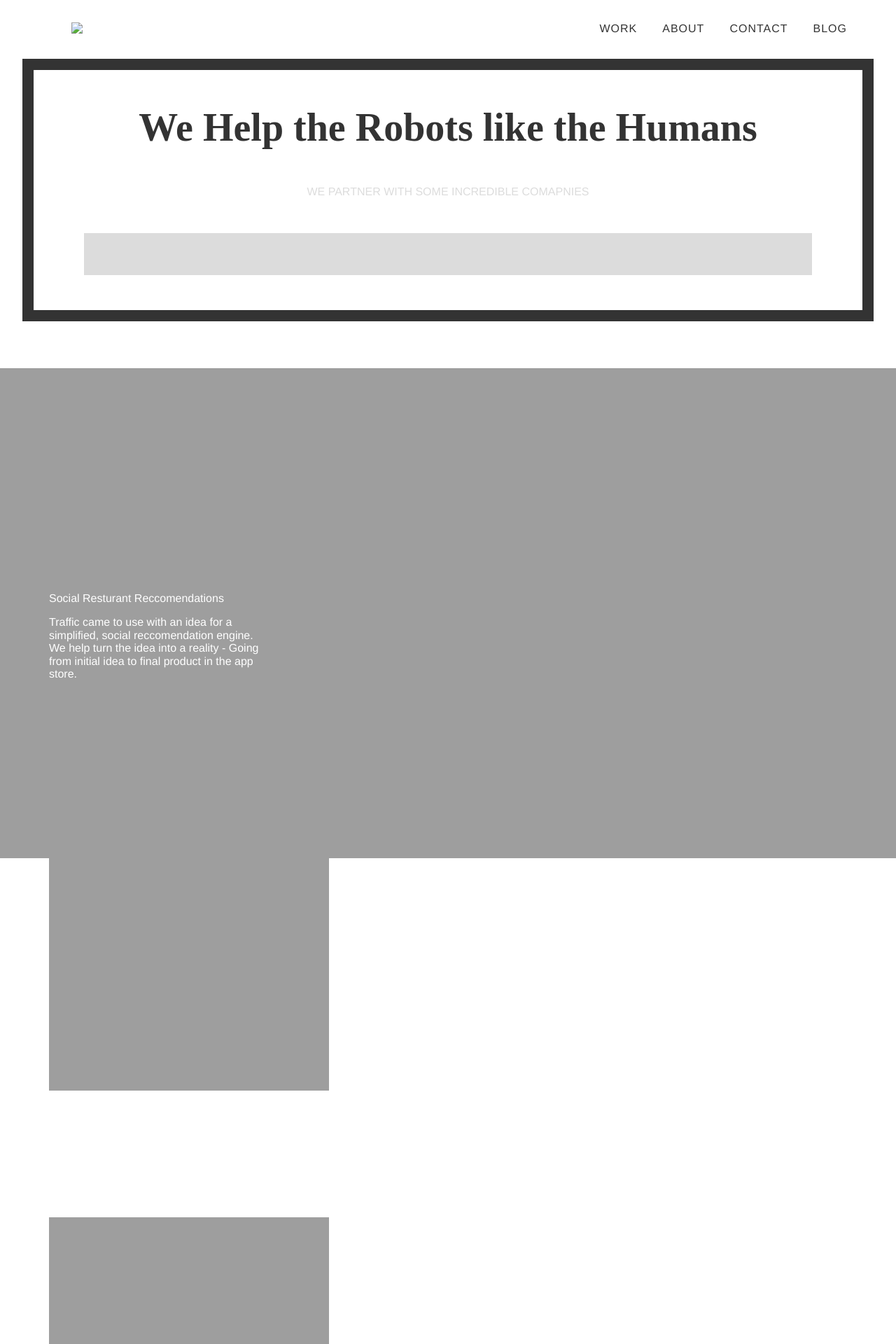
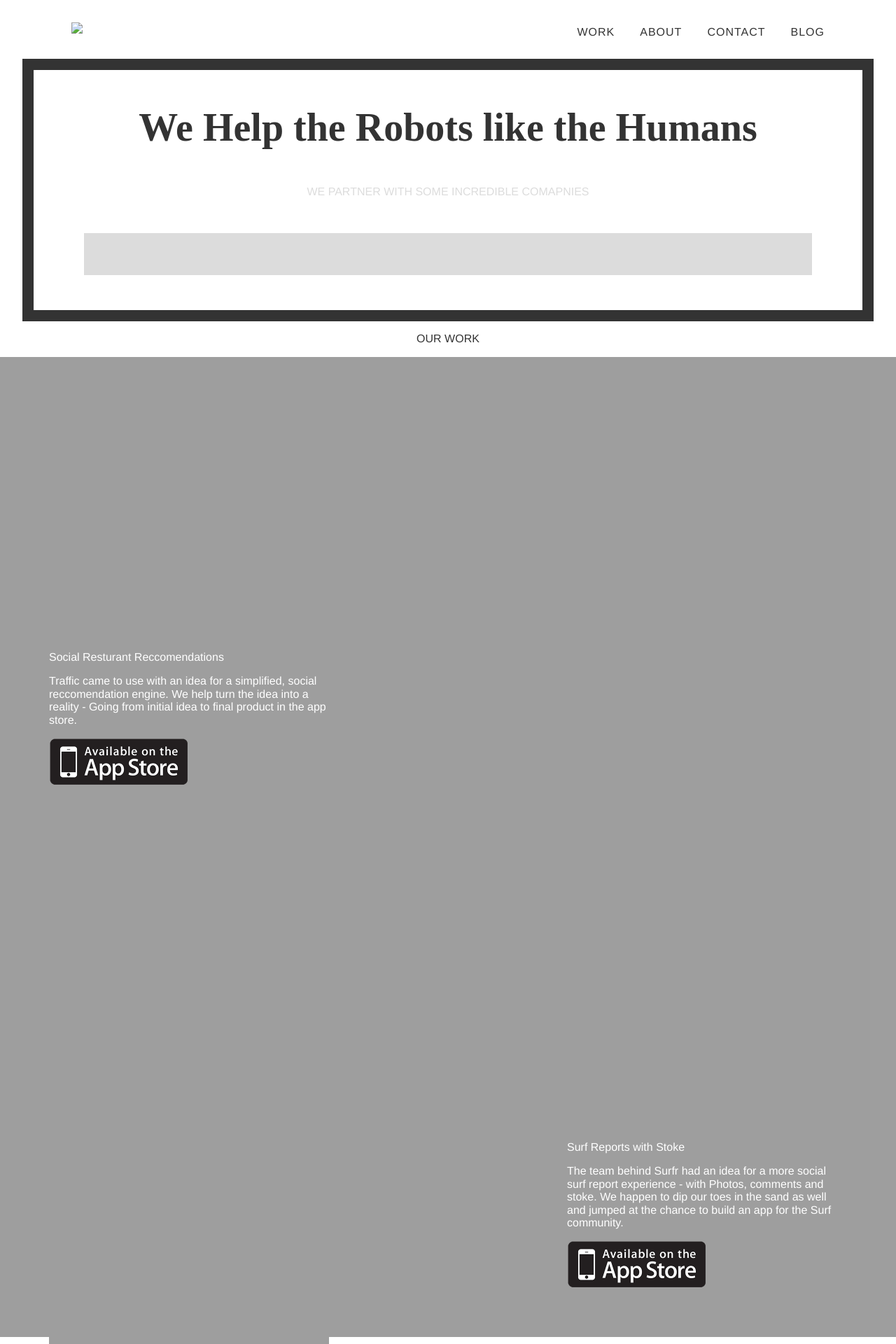
Before and after one commit to FuturaIO/futuraio.github.com, a Jekyll site: the page built from index.html, in a window 1280 px wide. Shown: the top 1920 px of the page at 70% size. Built offline with Jekyll 4.4.1, drawn with Linux system fonts in a browser that asks for light colours; nearby versions of some CDN libraries; library files that are not in the unit come from our copies; Markdown is read by kramdown in place of the engine named in the settings.

Commit message:
more goods

```diff
--- a/assets/css/style.css
+++ b/assets/css/style.css
@@ -18,6 +18,8 @@
 
 header nav {
 	float: right;
+	padding-top: 5px;
+	margin-right: 2em;
 }
 
 header a {
@@ -76,13 +78,13 @@
 /* WORK
 /************************/
 
-#work p {
-	color: #fff;
+.info {
+	max-width: 400px;
+	padding: 100px 0 100px 0;
 }
 
-.info {
-	max-width: 300px;
-	margin: 2em 0 2em 0;
+.appStore {
+	width: 200px;
 }
 
 .wtitle {
@@ -96,6 +98,24 @@
 	background-image: url(/assets/img/traffic_product@2x.jpg);
 	height: 700px;
 	background-position: center;
+}
+
+#traffic p {
+	color: #fff;
+}
+
+#surfr {
+	background-image: url(/assets/img/surfr_product@2x.jpg);
+	height: 700px;
+	background-position: center;
+}
+
+#surfr p {
+	color: #fff;
+}
+
+#surfr .info {
+	float: right;
 }
 
 /*************************
@@ -141,3 +161,22 @@
 	margin-left: auto;
 	margin-right: auto;
 }
+
+@media screen and (min-width: 320px) and (max-width: 600px){
+	header {
+		text-align: center;
+		margin: 1em 0 1em 0;
+	}
+	header .logo {
+		padding-bottom: 5px;
+	}
+	header nav {
+		float: none;
+	}
+}
+
+@media screen and (max-width: 780px){
+	#about {
+		margin: 0;
+	}
+}
--- a/index.html
+++ b/index.html
@@ -19,7 +19,7 @@
         <img class="tlogo" src="/assets/img/traffic_logo@2x.png">
         <p class="ttitle">Social Resturant Reccomendations</p>
         <p>Traffic came to use with an idea for a simplified, social reccomendation engine. We help turn the idea into a reality - Going from initial idea to final product in the app store.</p>
-        <img src="/assets/img/app_store@2x.png">
+        <img class="appStore" src="/assets/img/appStore_badge@2x.png">
       </div>
     </div>
 	</section>
@@ -29,7 +29,7 @@
         <img class="slogo" src="/assets/img/surfr_logo@2x.png">
         <p class="ttitle">Surf Reports with Stoke</p>
         <p>The team behind Surfr had an idea for a more social surf report experience - with Photos, comments and stoke. We happen to dip our toes in the sand as well and jumped at the chance to build an app for the Surf community.</p>
-        <img src="/assets/img/app_store@2x.png">
+        <img class="appStore" src="/assets/img/appStore_badge@2x.png">
       </div>
     </div>
 	</section>
```
Also changed, not shown: assets/img/appStore_badge@2x.png (added), 2 other files.
